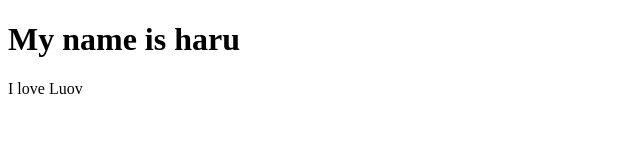
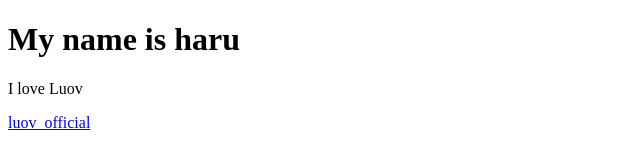
Before and after one commit to harukun32/my-first-web-app, a plain HTML site: page index.html in a window 1280 px wide. Shown: the whole page, without its empty margins (0-640 px from the left). Drawn offline with Linux system fonts and the light colour scheme.

Commit message:
Add files via upload

```diff
--- a/index.html
+++ b/index.html
@@ -8,6 +8,6 @@
 <body>
     <h1>My name is haru</h1>
     <p>I love Luov</p>
-    <a href="https://www.youtube.com/@luov_official"></a>
+    <a href="https://www.youtube.com/@luov_official">luov_official</a>
 </body>
 </html>
```
